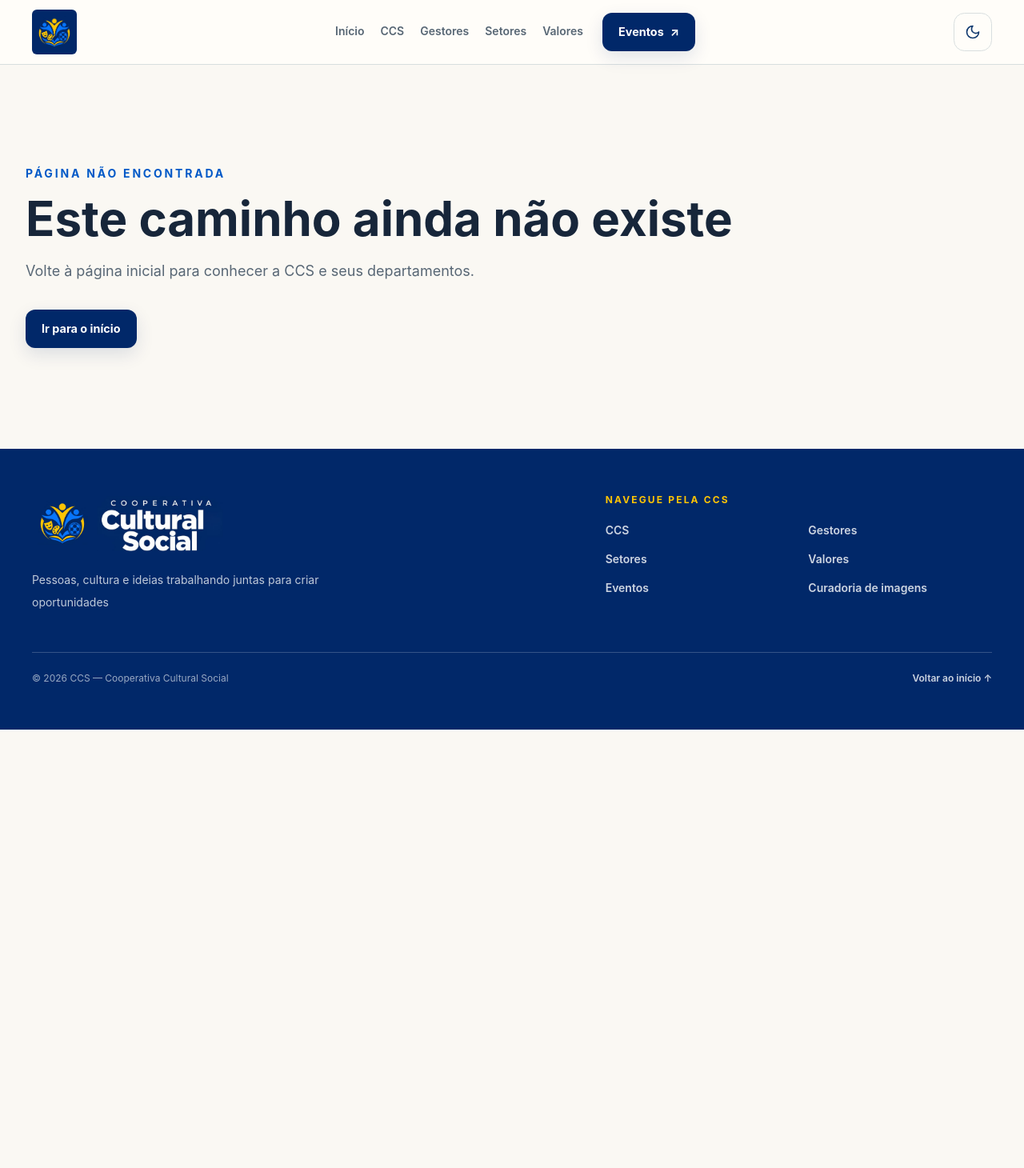
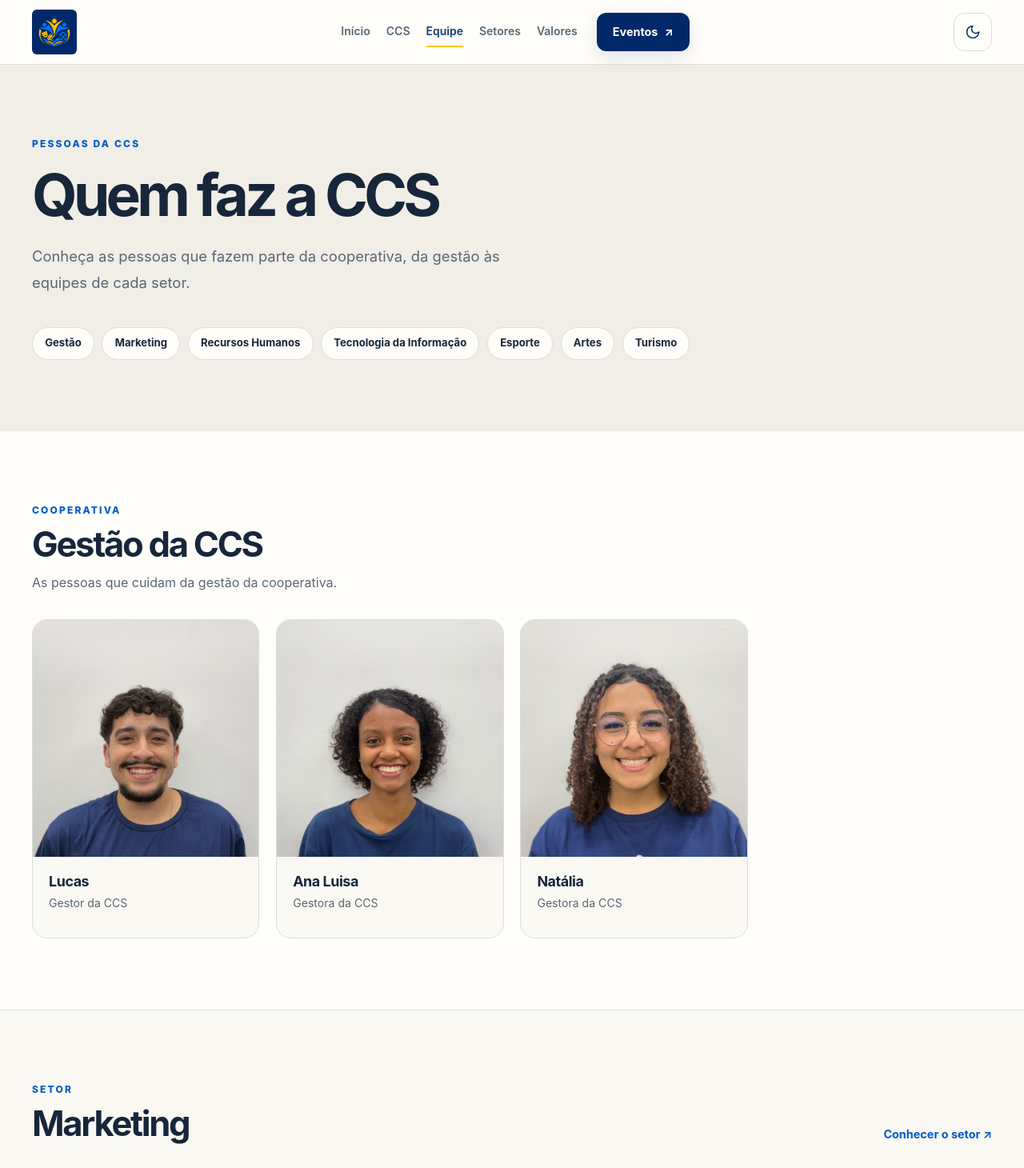
Before and after one commit to arthurmartinss/cooperativa-cultural-social, a React (Vite) app: page /equipe in a window 1280 px wide. Shown: the top 1460 px of the page at 80% size. Before the commit the page ends 912 px from the top, so only its background shows below. Built offline with nearby package versions, Linux system fonts and the light colour scheme; a web font is replaced by a local one.

Commit message:
feat: apresentar equipe completa da CCS

```diff
--- a/src/components/Cabecalho/Cabecalho.tsx
+++ b/src/components/Cabecalho/Cabecalho.tsx
@@ -7,7 +7,7 @@ import './Cabecalho.css'
 const links = [
   { nome: 'Início', destino: '/' },
   { nome: 'CCS', destino: '/sobre' },
-  { nome: 'Gestores', destino: '/gestores' },
+  { nome: 'Equipe', destino: '/equipe' },
   { nome: 'Setores', destino: '/setores' },
   { nome: 'Valores', destino: '/valores' },
 ]
--- a/src/components/Rodape/Rodape.tsx
+++ b/src/components/Rodape/Rodape.tsx
@@ -14,7 +14,7 @@ export default function Rodape() {
           <p className="text-xs font-bold uppercase tracking-[0.18em] text-brand-yellow">Navegue pela CCS</p>
           <nav aria-label="Navegação do rodapé" className="mt-5 grid grid-cols-2 gap-x-6 gap-y-4 text-sm font-semibold text-white/80">
             <Link to="/sobre" className="hover:text-white">CCS</Link>
-            <Link to="/gestores" className="hover:text-white">Gestores</Link>
+            <Link to="/equipe" className="hover:text-white">Equipe</Link>
             <Link to="/setores" className="hover:text-white">Setores</Link>
             <Link to="/valores" className="hover:text-white">Valores</Link>
             <Link to="/eventos" className="hover:text-white">Eventos</Link>
--- a/src/data/gestoresCcs.ts
+++ b/src/data/gestoresCcs.ts
@@ -4,7 +4,7 @@ import natalia from '../assets/gestores-ccs/natalia.jpeg'
 import type { Integrante } from './integrantes'
 
 export const gestoresCcs: Integrante[] = [
-  { nome: 'Lucas', cargo: 'Gestor da empresa', foto: lucas },
-  { nome: 'Ana Luisa', cargo: 'Gestor da empresa', foto: anaLuisa },
-  { nome: 'Natália', cargo: 'Gestor da empresa', foto: natalia },
+  { nome: 'Lucas', cargo: 'Gestor da CCS', foto: lucas },
+  { nome: 'Ana Luisa', cargo: 'Gestora da CCS', foto: anaLuisa },
+  { nome: 'Natália', cargo: 'Gestora da CCS', foto: natalia },
 ]
--- /dev/null
+++ b/src/pages/Equipe.css
@@ -0,0 +1,26 @@
+.equipe-hero { background: var(--color-brand-surface); }
+.equipe-hero h1 { max-width: 12ch; margin-top: 1rem; color: var(--color-brand-ink); font-size: clamp(2.8rem, 5.7vw, 5rem); font-weight: 650; line-height: 1.06; letter-spacing: -0.065em; }
+.equipe-intro { max-width: 41rem; margin-top: 1.4rem; color: var(--color-brand-muted); font-size: clamp(1rem, 1.5vw, 1.15rem); line-height: 1.75; }
+.equipe-atalhos { display: flex; flex-wrap: wrap; gap: 0.6rem; margin-top: 2.5rem; }
+.equipe-atalhos a { border: 1px solid var(--color-brand-line); border-radius: 999px; background: var(--color-brand-paper); padding: 0.6rem 0.95rem; color: var(--color-brand-ink); font-size: 0.82rem; font-weight: 650; transition: border-color 180ms ease, background-color 180ms ease; }
+.equipe-atalhos a:hover { border-color: var(--color-brand-action); background: var(--color-brand-sky); }
+.equipe-grupo { scroll-margin-top: 5rem; border-top: 1px solid var(--color-brand-line); background: var(--color-brand-page); }
+.equipe-grupo-gestao { border-top: 0; background: var(--color-brand-paper); }
+.equipe-grupo:nth-of-type(even):not(.equipe-grupo-gestao) { background: var(--color-brand-paper); }
+.equipe-grupo-cabecalho { display: flex; align-items: end; justify-content: space-between; gap: 1.5rem; margin-bottom: 2rem; }
+.equipe-grupo h2 { margin-top: 0.55rem; color: var(--color-brand-ink); font-size: clamp(1.9rem, 3.4vw, 2.8rem); font-weight: 650; line-height: 1.13; letter-spacing: -0.052em; }
+.equipe-grupo-cabecalho p:not(.eyebrow) { margin-top: 0.65rem; color: var(--color-brand-muted); line-height: 1.65; }
+.equipe-setor-link { flex: none; color: var(--color-brand-action); font-size: 0.9rem; font-weight: 700; }
+.equipe-setor-link:hover { text-decoration: underline; text-underline-offset: 0.2em; }
+.equipe-grade { display: grid; grid-template-columns: repeat(4, minmax(0, 1fr)); gap: clamp(0.8rem, 2vw, 1.3rem); }
+.equipe-pessoa { min-width: 0; overflow: hidden; border: 1px solid var(--color-brand-line); border-radius: 1.15rem; background: var(--color-brand-paper); }
+.equipe-grupo:nth-of-type(even) .equipe-pessoa, .equipe-grupo-gestao .equipe-pessoa { background: var(--color-brand-page); }
+.equipe-pessoa-foto { aspect-ratio: 4 / 4.2; overflow: hidden; background: var(--color-brand-sky); }
+.equipe-pessoa-foto img { display: block; width: 100%; height: 100%; object-fit: cover; object-position: center 30%; }
+.equipe-pessoa-info { min-height: 6.3rem; padding: 1.2rem 1.25rem 1.35rem; }
+.equipe-pessoa h3 { color: var(--color-brand-ink); font-size: clamp(1rem, 1.4vw, 1.2rem); font-weight: 700; line-height: 1.3; letter-spacing: -0.025em; }
+.equipe-pessoa p { margin-top: 0.35rem; color: var(--color-brand-muted); font-size: 0.88rem; line-height: 1.45; }
+@media (max-width: 850px) { .equipe-grade { grid-template-columns: repeat(3, minmax(0, 1fr)); } }
+@media (max-width: 680px) { .equipe-grade { grid-template-columns: repeat(2, minmax(0, 1fr)); } }
+@media (max-width: 540px) { .equipe-grupo-cabecalho { align-items: start; flex-direction: column; gap: 0.8rem; } .equipe-grade { grid-template-columns: 1fr; gap: 0.7rem; } .equipe-pessoa { display: flex; min-height: 7.5rem; } .equipe-pessoa-foto { flex: 0 0 7.5rem; aspect-ratio: auto; } .equipe-pessoa-info { display: flex; min-height: 0; flex-direction: column; justify-content: center; padding: 1rem; } }
+@media (prefers-reduced-motion: reduce) { .equipe-atalhos a { transition: none; } }
--- /dev/null
+++ b/src/pages/Equipe.tsx
@@ -0,0 +1,76 @@
+import { Link } from 'react-router-dom'
+import Reveal from '../components/Reveal/Reveal'
+import { departamentos } from '../data/departamentos'
+import { gestoresCcs } from '../data/gestoresCcs'
+import { integrantesPorDepartamento, type Integrante } from '../data/integrantes'
+import './Equipe.css'
+
+function Pessoa({ integrante }: { integrante: Integrante }) {
+  return (
+    <article className="equipe-pessoa">
+      <div className="equipe-pessoa-foto">
+        <img src={integrante.foto} alt={`Retrato de ${integrante.nome}`} loading="lazy" decoding="async" />
+      </div>
+      <div className="equipe-pessoa-info">
+        <h3>{integrante.nome}</h3>
+        <p>{integrante.cargo}</p>
+      </div>
+    </article>
+  )
+}
+
+export default function Equipe() {
+  return (
+    <main>
+      <section className="equipe-hero section-pad" aria-labelledby="equipe-title">
+        <Reveal className="site-container">
+          <p className="eyebrow">Pessoas da CCS</p>
+          <h1 id="equipe-title">Quem faz a CCS</h1>
+          <p className="equipe-intro">Conheça as pessoas que fazem parte da cooperativa, da gestão às equipes de cada setor.</p>
+          <nav className="equipe-atalhos" aria-label="Ir para uma equipe">
+            <a href="#gestao">Gestão</a>
+            {departamentos.map((departamento) => (
+              <a key={departamento.slug} href={`#${departamento.slug}`}>{departamento.nome}</a>
+            ))}
+          </nav>
+        </Reveal>
+      </section>
+
+      <section id="gestao" className="equipe-grupo equipe-grupo-gestao section-pad" aria-labelledby="equipe-gestao-title">
+        <div className="site-container">
+          <Reveal className="equipe-grupo-cabecalho">
+            <div>
+              <p className="eyebrow">Cooperativa</p>
+              <h2 id="equipe-gestao-title">Gestão da CCS</h2>
+              <p>As pessoas que cuidam da gestão da cooperativa.</p>
+            </div>
+          </Reveal>
+          <div className="equipe-grade">
+            {gestoresCcs.map((integrante) => <Pessoa key={integrante.nome} integrante={integrante} />)}
+          </div>
+        </div>
+      </section>
+
+      {departamentos.map((departamento) => {
+        const integrantes = integrantesPorDepartamento[departamento.slug] ?? []
+
+        return (
+          <section key={departamento.slug} id={departamento.slug} className="equipe-grupo section-pad" aria-labelledby={`equipe-${departamento.slug}-title`}>
+            <div className="site-container">
+              <Reveal className="equipe-grupo-cabecalho">
+                <div>
+                  <p className="eyebrow">Setor</p>
+                  <h2 id={`equipe-${departamento.slug}-title`}>{departamento.nome}</h2>
+                </div>
+                <Link to={`/departamentos/${departamento.slug}`} className="equipe-setor-link">Conhecer o setor <span aria-hidden="true">↗</span></Link>
+              </Reveal>
+              <div className="equipe-grade">
+                {integrantes.map((integrante) => <Pessoa key={integrante.nome} integrante={integrante} />)}
+              </div>
+            </div>
+          </section>
+        )
+      })}
+    </main>
+  )
+}
--- a/src/pages/Gestores.tsx
+++ /dev/null
@@ -1,29 +0,0 @@
-import { LuNetwork } from 'react-icons/lu'
-import Organograma from '../components/Organograma/Organograma'
-import { gestoresCcs } from '../data/gestoresCcs'
-
-export default function Gestores() {
-  return (
-    <main>
-      <section className="section-pad bg-brand-surface">
-        <div className="site-container">
-          <p className="eyebrow">Gestão da cooperativa</p>
-          <h1 className="mt-4 max-w-3xl text-[clamp(2.25rem,4.5vw,3.5rem)] font-extrabold leading-[1.1] tracking-tight text-brand-ink">
-            Quem cuida da gestão da CCS
-          </h1>
-          <p className="mt-6 max-w-2xl text-base leading-8 text-brand-muted sm:text-lg">
-            Conheça as pessoas que compõem a gestão da cooperativa.
-          </p>
-
-          <Organograma
-            nomeEquipe="CCS"
-            rotuloEquipe="Gestão"
-            ariaLabel="Organograma dos gestores da CCS"
-            integrantes={gestoresCcs}
-            IconeDepartamento={LuNetwork}
-          />
-        </div>
-      </section>
-    </main>
-  )
-}
--- a/src/pages/Home.css
+++ b/src/pages/Home.css
@@ -26,6 +26,11 @@
 .home-about-text { align-self: end; max-width: 37rem; color: var(--color-brand-muted); font-size: clamp(1rem, 1.5vw, 1.125rem); line-height: 1.8; }
 .home-text-link { display: inline-flex; gap: 0.5rem; margin-top: 1.5rem; color: var(--color-brand-navy); font-size: 0.95rem; font-weight: 700; }
 .home-text-link:hover { color: var(--color-brand-action); }
+.home-team { background: var(--color-brand-paper); }
+.home-team-grid { display: grid; gap: 1.5rem; }
+.home-team h2 { max-width: 24rem; margin-top: 0.8rem; color: var(--color-brand-ink); font-size: clamp(2rem, 4vw, 3.35rem); font-weight: 650; line-height: 1.1; letter-spacing: -0.055em; }
+.home-team-grid > div:last-child { align-self: end; }
+.home-team-grid > div:last-child > p { max-width: 31rem; color: var(--color-brand-muted); font-size: 1.05rem; line-height: 1.8; }
 .home-updates { background: var(--color-brand-paper); }
 .home-updates-grid { display: grid; align-items: center; gap: 2rem; }
 .home-updates h2 { color: var(--color-brand-ink); }
@@ -43,6 +48,6 @@
 .home-values li { border: 1px solid rgb(255 255 255 / 28%); border-radius: 99px; padding: 0.55rem 0.95rem; font-size: 0.86rem; font-weight: 600; }
 .home-values-link { display: inline-flex; gap: 0.5rem; margin-top: 2rem; color: #fec504; font-size: 0.94rem; font-weight: 700; }
 .home-values-link:hover { color: #fff; }
-@media (min-width: 900px) { .home-hero-grid { grid-template-columns: minmax(0, 0.9fr) minmax(0, 1.1fr); } .home-about-grid { grid-template-columns: minmax(0, 1fr) minmax(0, 0.9fr); gap: 5rem; } .home-updates-grid { grid-template-columns: minmax(0, 1.1fr) minmax(0, 0.8fr); gap: 5rem; } }
+@media (min-width: 900px) { .home-hero-grid { grid-template-columns: minmax(0, 0.9fr) minmax(0, 1.1fr); } .home-about-grid, .home-team-grid { grid-template-columns: minmax(0, 1fr) minmax(0, 0.9fr); gap: 5rem; } .home-updates-grid { grid-template-columns: minmax(0, 1.1fr) minmax(0, 0.8fr); gap: 5rem; } }
 @media (max-width: 600px) { .home-hero { padding-top: 4.5rem; } .home-hero-figure { min-height: 25rem; } .home-hero-figure figcaption { padding: 1.5rem; } .home-about { margin-top: -2rem; border-radius: 2rem 2rem 0 0; } }
 @media (prefers-reduced-motion: reduce) { .home-hero-primary, .home-hero-secondary { transition: none; } }
--- a/src/pages/Home.tsx
+++ b/src/pages/Home.tsx
@@ -53,6 +53,19 @@ export default function Home() {
 
       <div id="setores" className="scroll-mt-20"><MapaCooperacao /></div>
 
+      <section className="home-team section-pad">
+        <Reveal className="site-container home-team-grid">
+          <div>
+            <p className="eyebrow">Nossa equipe</p>
+            <h2>Quem faz a CCS</h2>
+          </div>
+          <div>
+            <p>Conheça as pessoas que fazem parte da cooperativa, da gestão às equipes de cada setor.</p>
+            <Link to="/equipe" className="home-text-link">Conhecer a equipe <span aria-hidden="true">→</span></Link>
+          </div>
+        </Reveal>
+      </section>
+
       <GaleriaEditorial eyebrow="Nossa inspiração" title="Pessoas, lugares e ideias em movimento" description="Estas imagens ajudam a imaginar os encontros, a expressão e o trabalho em conjunto que queremos construir na CCS." photos={fotografiasHome} layout="grid" action={{ label: 'Explorar curadoria', to: '/curadoria' }} />
 
       <section className="home-updates section-pad">
```
Also changed, not shown: src/routes/Routes.tsx (+4 -3 lines), 1 other file (tests, documents, lock files or other folders).
